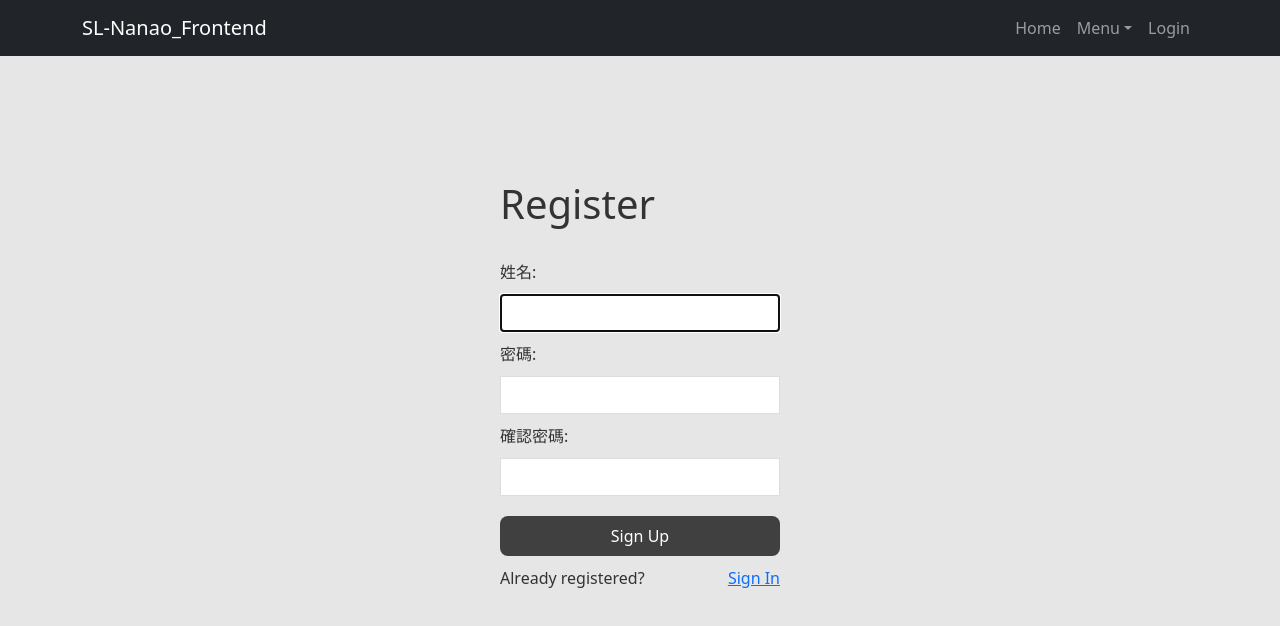
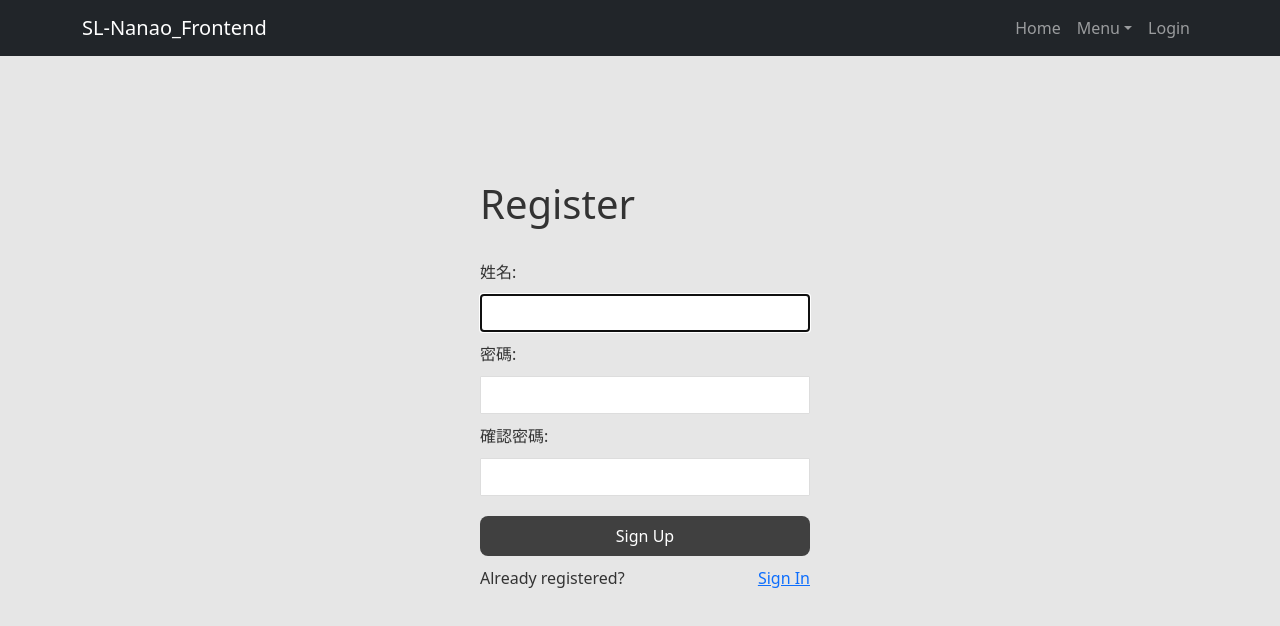
Before and after one commit to chou-ting-wei/NYCU_Service-Learning-Nanao, a React (Vite) app in the folder frontend/: page /register in a window 1280 px wide. Shown: the top 626 px of the page. Built offline with nearby package versions, Linux system fonts and the light colour scheme.

Commit message:
fix register

```diff
--- a/frontend/src/assets/Register.css
+++ b/frontend/src/assets/Register.css
@@ -13,20 +13,20 @@
     padding:30px;
     color:#333;
 
-    input{
+    /* input{
       width:100%;
       padding:15px;
       margin:5px;
       border-radius:1px;
       border:1px solid #ccc;
       font-family:inherit;
-    }
+    } */
 }
 .register {
     vertical-align: top;
     position:relative;
     top: 0;
-    width: 300px;
+    width: 350px;
     margin: 0 auto;
     padding: 10px;
     padding-bottom: 40px;
```
